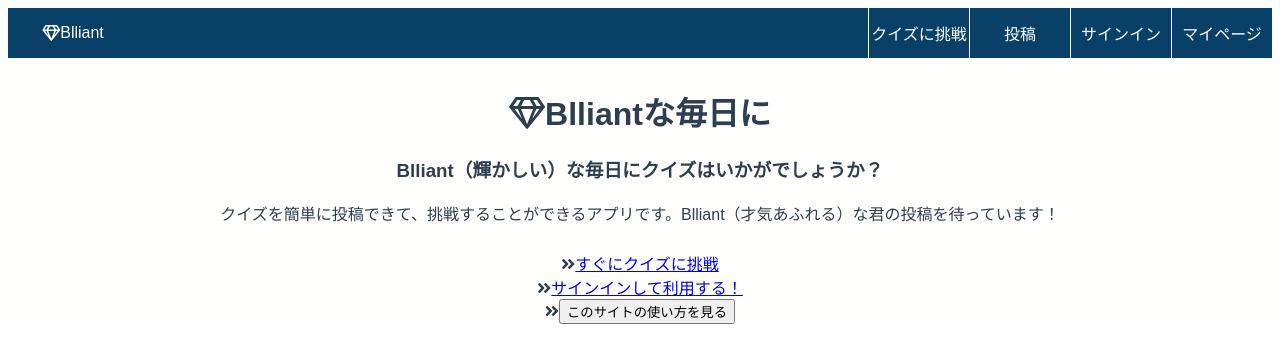
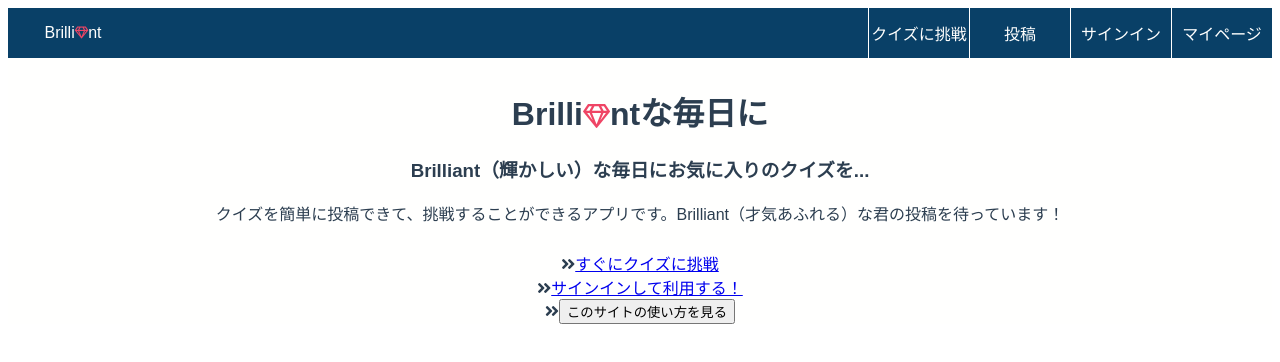
Before and after one commit to Brilliant-Diamond/QUIZapp, a Vue app: page / in a window 1280 px wide. Shown: the top 362 px of the page. Built offline with nearby package versions, Linux system fonts and the light colour scheme; no server answers.

Commit message:
Brilliantをロゴみたいに

```diff
--- a/src/components/NavBar.vue
+++ b/src/components/NavBar.vue
@@ -1,7 +1,7 @@
 <template>
   <div class="nav__bar">
     <router-link to="/" class="nav__logo nav__link"
-      ><i class="far fa-gem"></i>Blliant</router-link
+      >Brilli<i class="far fa-gem fa-xs red"></i>nt</router-link
     >
     <div class="nav__items">
       <router-link to="/challengequiz" class="nav__item nav__link"
@@ -66,6 +66,9 @@ export default {
   color: #fffffe;
   text-decoration: none;
 }
+.red {
+  color: #ef4565;
+}
 .nav__link:visited {
   color: #fffffe;
 }
--- a/src/views/Home.vue
+++ b/src/views/Home.vue
@@ -1,12 +1,12 @@
 <template>
   <div id="app">
     <div class="first-page" :class="{ hide: descriptionOn }">
-      <h1><i class="far fa-gem"></i>Blliantな毎日に</h1>
+      <h1>Brilli<i class="far fa-gem fa-xs red"></i>ntな毎日に</h1>
       <h3>
-        Blliant（輝かしい）な毎日にクイズはいかがでしょうか？
+        Brilliant（輝かしい）な毎日にお気に入りのクイズを...
       </h3>
       <div>
-        クイズを簡単に投稿できて、挑戦することができるアプリです。Blliant（才気あふれる）な君の投稿を待っています！
+        クイズを簡単に投稿できて、挑戦することができるアプリです。Brilliant（才気あふれる）な君の投稿を待っています！
       </div>
       <div class="next-action">
         <div>
--- a/src/views/Mypage.vue
+++ b/src/views/Mypage.vue
@@ -601,5 +601,6 @@ export default {
 }
 .nouser {
   text-align: center;
+  color: #ef4565;
 }
 </style>
```
